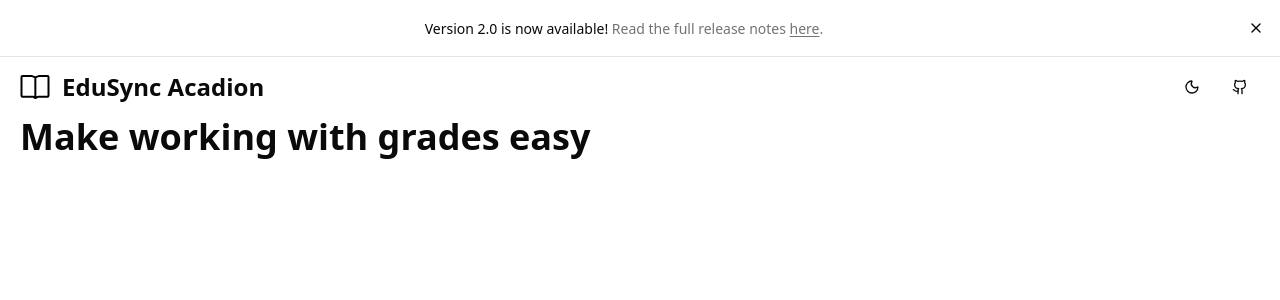
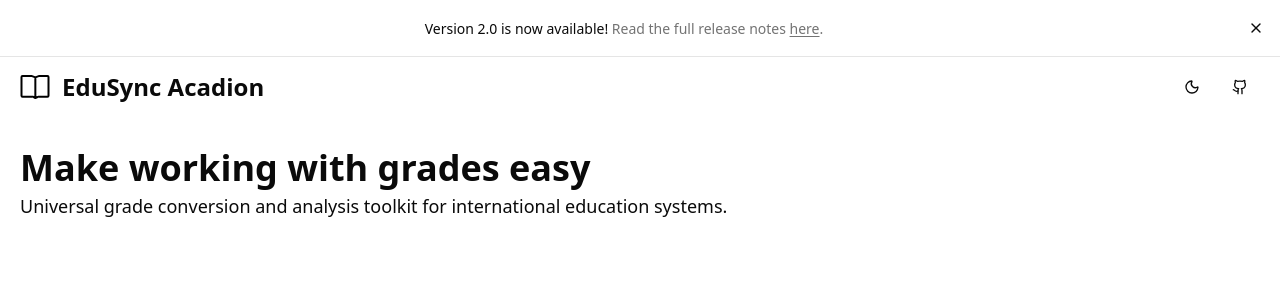
Before and after one commit to MarcBlattmann/EduSync-Acadion, a Next.js app in the folder page/: page / in a window 1280 px wide. Shown: the top 300 px of the page. Built offline with nearby package versions, Linux system fonts and the light colour scheme.

Commit message:
Update app branding and improve homepage layout
Changed metadata title and description to 'EduSync Acadion' and updated homepage layout for better presentation. Added a subtitle to highlight the app's universal grade conversion and analysis features.

```diff
--- a/page/app/layout.tsx
+++ b/page/app/layout.tsx
@@ -14,8 +14,8 @@ const geistMono = Geist_Mono({
 });
 
 export const metadata: Metadata = {
-  title: "Create Next App",
-  description: "Generated by create next app",
+  title: "EduSync Acadion",
+  description: "Make working with grades easy",
 };
 
 export default function RootLayout({
@@ -29,8 +29,8 @@ export default function RootLayout({
         className={`${geistSans.variable} ${geistMono.variable} antialiased`}
       >
         <Banner1 title={"Version 2.0 is now available!"} description={"Read the full release notes"} linkText={"here"} linkUrl={""} />
-        <div className="w-screen flex justify-center">
-          <div className="w-360">
+        <div className="w-full flex justify-center">
+          <div className="w-360 min-h-screen">
             {children}
           </div>
         </div>
--- a/page/app/page.tsx
+++ b/page/app/page.tsx
@@ -6,7 +6,7 @@ import { ThemeToggle } from "@/components/ui/theme-toggle";
 
 export default function Home() {
   return (
-    <div className="w-full">
+    <div className="w-full h-full">
       <div className="flex h-15 px-5 text-1xl justify-between font-medium w-full items-center">
         <div className="flex gap-3 text-2xl font-bold w-full items-center">
           <Image
@@ -34,8 +34,9 @@ export default function Home() {
           </a>
         </div>
       </div>
-      <div className="h-full px-5 w-full">
+      <div className="flex flex-col gap-1 justify-center h-1/6 px-5 w-full">
         <h1 className="text-4xl font-bold">Make working with grades easy</h1>
+        <h2 className="text-lg">Universal grade conversion and analysis toolkit for international education systems.</h2>
       </div>
     </div>
   );
```
Also changed, not shown: 1 other file (tests, documents, lock files or other folders).
